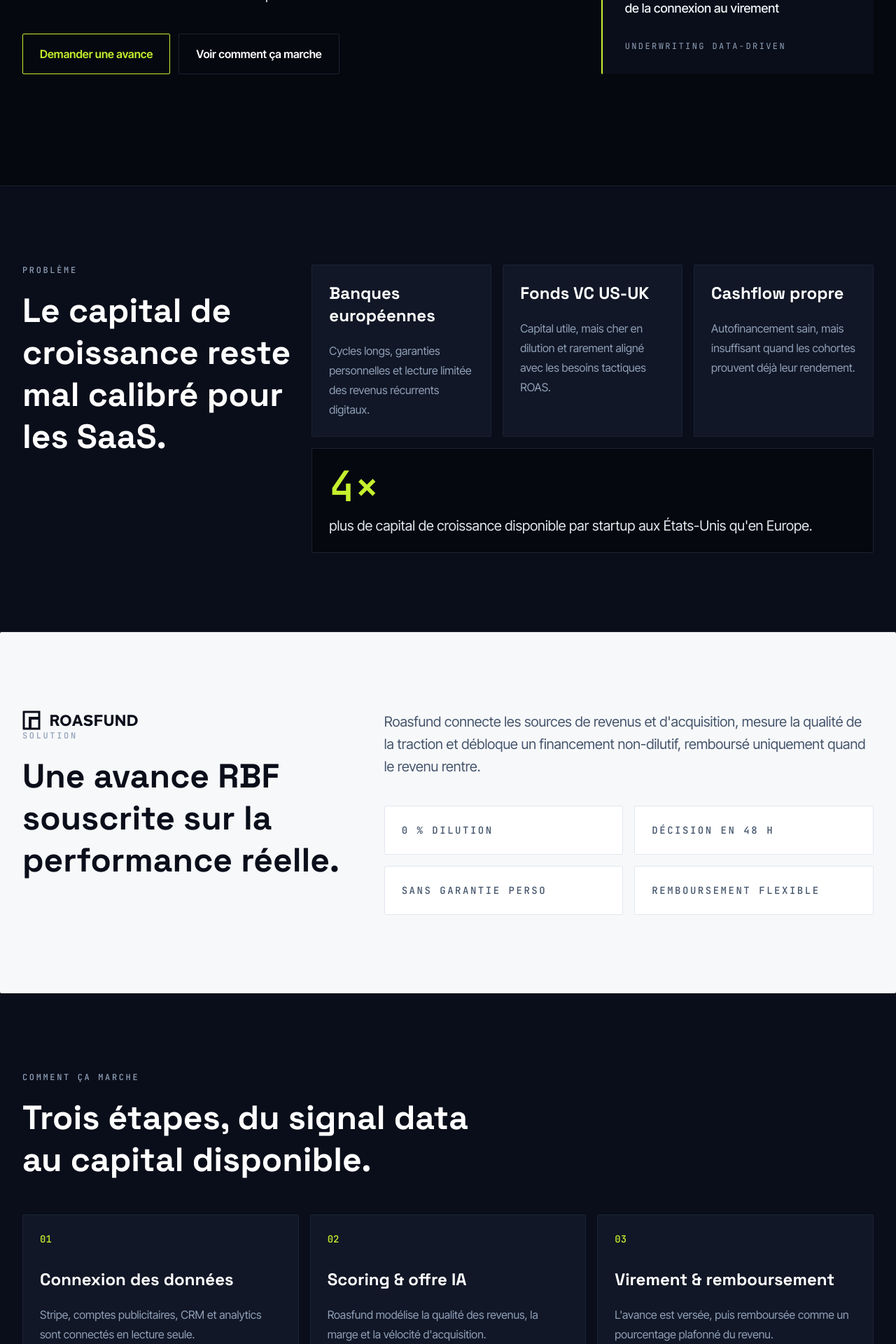
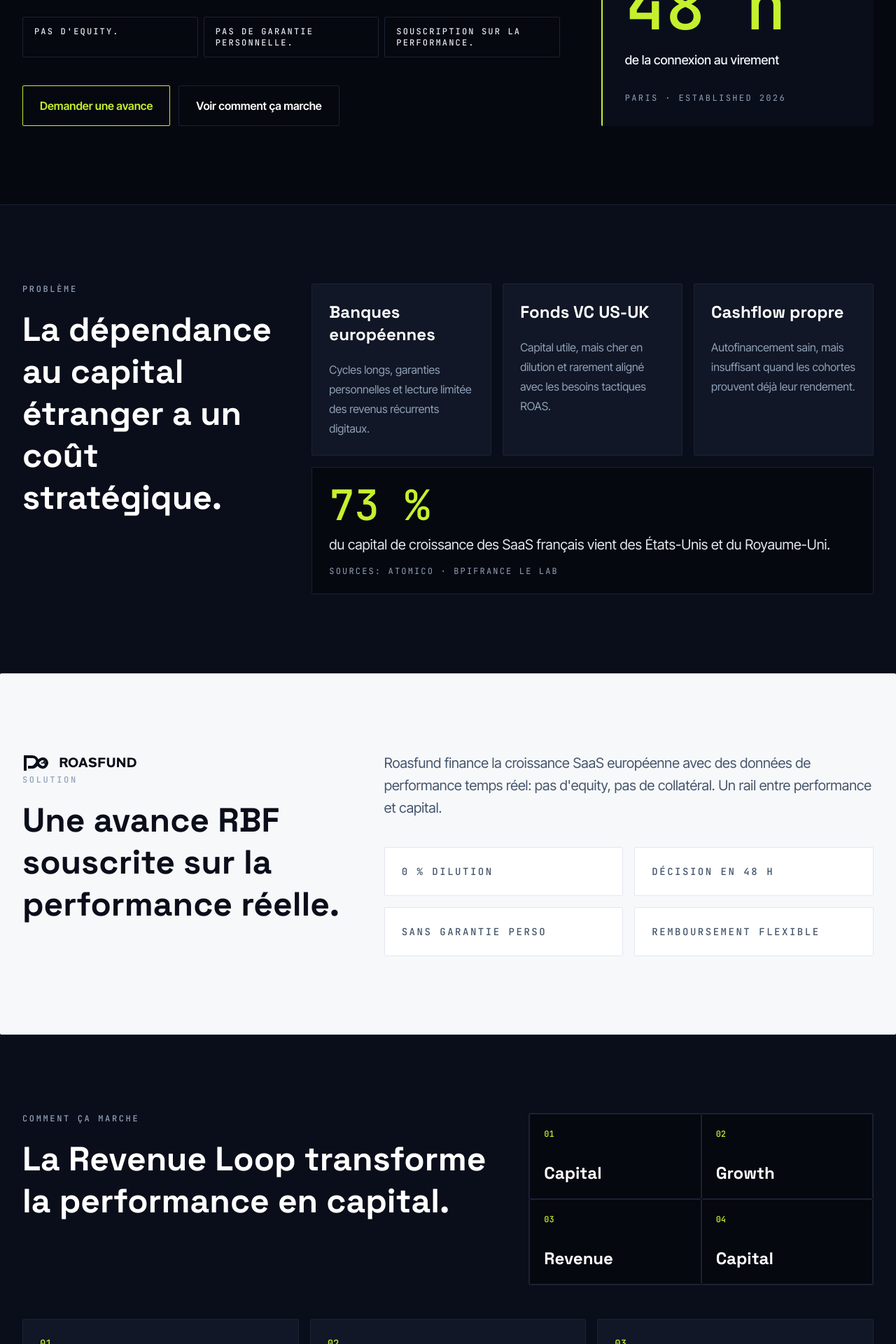
Before and after one commit to magicaiweb/magicai-roasfund, a Next.js app: page / in a window 1280 px wide. Shown: the part 540-2460 px from the top of the page at 70% size. Built offline with nearby package versions, Linux system fonts and the light colour scheme.

Commit message:
Align Roasfund page with brand book

```diff
--- a/app/page.tsx
+++ b/app/page.tsx
@@ -23,6 +23,12 @@
   },
 ];
 
+const manifesto = [
+  "Pas d'equity.",
+  "Pas de garantie personnelle.",
+  "Souscription sur la performance.",
+];
+
 const features = [
   "0 % dilution",
   "Décision en 48 h",
@@ -32,24 +38,35 @@
 
 const steps = [
   {
-    title: "Connexion des données",
-    copy: "Stripe, comptes publicitaires, CRM et analytics sont connectés en lecture seule.",
+    title: "Underwrite by data",
+    copy: "Les données Stripe, ad accounts et CRM connectées pilotent chaque décision: mesurable, actuelle, transparente.",
   },
   {
-    title: "Scoring & offre IA",
-    copy: "Roasfund modélise la qualité des revenus, la marge et la vélocité d'acquisition.",
+    title: "Repay by revenue",
+    copy: "Un pourcentage fixe du revenu jusqu'au règlement de l'avance. Aligné avec la croissance réelle d'un SaaS.",
   },
   {
-    title: "Virement & remboursement",
-    copy: "L'avance est versée, puis remboursée comme un pourcentage plafonné du revenu.",
+    title: "Operate sovereign",
+    copy: "Infrastructure européenne, base de capital européenne, régime réglementaire européen: par conception.",
   },
 ];
 
 const marketStats = [
-  { value: "30 000+", label: "SaaS européens adressables" },
-  { value: "€85 Mds", label: "revenus récurrents logiciels" },
-  { value: "€12 Mds", label: "marché RBF estimé en 2027" },
-  { value: "68 %", label: "fondateurs ouverts au non-dilutif" },
+  { value: "30 000+", label: "SaaS actifs en Europe" },
+  { value: "≈6 000", label: "sièges en France" },
+  { value: "€85 Mds", label: "revenus SaaS agrégés, 2025" },
+  { value: "€12 Mds", label: "marché RBF européen projeté 2027" },
+  { value: "+22 %", label: "croissance YoY moyenne pondérée" },
+  { value: "68 %", label: "fondateurs EU ouverts au non-dilutif" },
+];
+
+const revenueLoop = ["Capital", "Growth", "Revenue", "Capital"];
+
+const audiences = [
+  "Fondateurs SaaS €2M-€20M ARR",
+  "CFO et finance teams scale-up",
+  "Investisseurs institutionnels",
+  "Bpifrance, French Tech, incubateurs",
 ];
 
 function Logo({ variant = "lime" }: { variant?: "lime" | "ink" }) {
@@ -61,9 +78,9 @@
           : "/websites/roasfund/logo-ink.svg"
       }
       alt="Roasfund"
-      width={170}
-      height={28}
-      className="h-7 w-auto"
+      width={196}
+      height={32}
+      className="h-8 w-auto"
       priority={variant === "lime"}
     />
   );
@@ -116,8 +133,19 @@
               Capital de croissance non-dilutif pour les SaaS européens.
             </h1>
             <p className="mt-7 max-w-2xl text-xl leading-8 text-slate-200">
-              Financement adossé aux revenus et à la performance ROAS.
+              Une nouvelle infrastructure de croissance: du capital aligné avec les revenus,
+              pas avec la dilution.
             </p>
+            <div className="mt-8 grid max-w-3xl gap-2 sm:grid-cols-3">
+              {manifesto.map((line) => (
+                <p
+                  key={line}
+                  className="border border-[#1A2234] px-4 py-3 font-mono text-xs font-medium uppercase tracking-[0.18em] text-slate-200"
+                >
+                  {line}
+                </p>
+              ))}
+            </div>
             <div className="mt-10 flex flex-col gap-3 sm:flex-row">
               <a
                 href="#contact"
@@ -141,7 +169,7 @@
               de la connexion au virement
             </p>
             <p className="mt-8 font-mono text-xs uppercase tracking-[0.2em] text-slate-400">
-              underwriting data-driven
+              Paris · Established 2026
             </p>
           </aside>
         </div>
@@ -152,7 +180,7 @@
           <div className="col-span-12 lg:col-span-4">
             <SectionLabel>Problème</SectionLabel>
             <h2 className="mt-5 font-headline text-4xl font-bold leading-tight text-white md:text-5xl">
-              Le capital de croissance reste mal calibré pour les SaaS.
+              La dépendance au capital étranger a un coût stratégique.
             </h2>
           </div>
           <div className="col-span-12 grid gap-4 md:grid-cols-3 lg:col-span-8">
@@ -163,9 +191,12 @@
               </article>
             ))}
             <div className="border border-[#1A2234] bg-[#06080F] p-6 md:col-span-3">
-              <p className="font-mono text-6xl font-medium text-[#C5F02E]">4×</p>
+              <p className="font-mono text-6xl font-medium text-[#C5F02E]">73 %</p>
               <p className="mt-3 max-w-3xl text-xl text-slate-200">
-                plus de capital de croissance disponible par startup aux États-Unis qu&apos;en Europe.
+                du capital de croissance des SaaS français vient des États-Unis et du Royaume-Uni.
+              </p>
+              <p className="mt-4 font-mono text-xs uppercase tracking-[0.18em] text-slate-400">
+                Sources: Atomico · Bpifrance Le Lab
               </p>
             </div>
           </div>
@@ -183,9 +214,8 @@
           </div>
           <div className="col-span-12 lg:col-span-7">
             <p className="max-w-3xl text-xl leading-8 text-slate-600">
-              Roasfund connecte les sources de revenus et d&apos;acquisition, mesure la qualité de la
-              traction et débloque un financement non-dilutif, remboursé uniquement quand le revenu
-              rentre.
+              Roasfund finance la croissance SaaS européenne avec des données de performance
+              temps réel: pas d&apos;equity, pas de collatéral. Un rail entre performance et capital.
             </p>
             <div className="mt-10 grid gap-4 sm:grid-cols-2">
               {features.map((feature) => (
@@ -206,8 +236,23 @@
             <div className="col-span-12 md:col-span-7">
               <SectionLabel>Comment ça marche</SectionLabel>
               <h2 className="mt-5 font-headline text-4xl font-bold leading-tight md:text-5xl">
-                Trois étapes, du signal data au capital disponible.
+                La Revenue Loop transforme la performance en capital.
               </h2>
+            </div>
+            <div className="col-span-12 md:col-span-5">
+              <div className="grid grid-cols-2 border border-[#1A2234] bg-[#06080F]">
+                {revenueLoop.map((item, index) => (
+                  <div
+                    key={`${item}-${index}`}
+                    className="min-h-28 border border-[#1A2234] p-5"
+                  >
+                    <p className="font-mono text-xs font-medium text-[#C5F02E]">
+                      0{index + 1}
+                    </p>
+                    <p className="mt-8 font-headline text-2xl font-bold">{item}</p>
+                  </div>
+                ))}
+              </div>
             </div>
           </div>
           <div className="mt-12 grid gap-4 md:grid-cols-3">
@@ -227,7 +272,10 @@
       <section id="marche" className="border-y border-[#1A2234] bg-[#06080F]">
         <div className="mx-auto max-w-7xl px-5 py-20 md:px-8 lg:py-28">
           <SectionLabel>Marché</SectionLabel>
-          <div className="mt-8 grid gap-4 md:grid-cols-2 lg:grid-cols-4">
+          <h2 className="mt-5 max-w-4xl font-headline text-4xl font-bold leading-tight md:text-5xl">
+            Une opportunité européenne de €12 milliards, aujourd&apos;hui.
+          </h2>
+          <div className="mt-8 grid gap-4 md:grid-cols-2 lg:grid-cols-3">
             {marketStats.map((stat) => (
               <div key={stat.value} className="border border-[#1A2234] p-6">
                 <p className="font-mono text-4xl font-medium text-white">{stat.value}</p>
@@ -241,16 +289,16 @@
       <section id="equipe" className="bg-[#0A0E1A]">
         <div className="mx-auto grid max-w-7xl grid-cols-12 gap-6 px-5 py-20 md:px-8 lg:py-28">
           <div className="col-span-12 lg:col-span-5">
-            <SectionLabel>Souveraineté</SectionLabel>
+            <SectionLabel>Vision souveraine</SectionLabel>
             <h2 className="mt-5 font-headline text-4xl font-bold leading-tight md:text-5xl">
-              Une infrastructure financière européenne par conception.
+              L&apos;infrastructure financière par défaut des économies de performance européennes.
             </h2>
           </div>
           <div className="col-span-12 lg:col-span-7">
             <p className="text-xl leading-8 text-slate-200">
-              Roasfund est pensé pour les contraintes des fondateurs, investisseurs et régulateurs
-              européens: gouvernance RGPD, architecture compatible SecNumCloud, parcours de
-              conformité ACPR et underwriting explicable.
+              Là où les entreprises digitales accèdent au capital à la vitesse du revenu, sur les
+              termes de leurs données. Roasfund construit une alternative souveraine: conformité ACPR
+              par design, attribution ROAS post-cookie et infrastructure cloud européenne.
             </p>
             <div className="mt-10 grid gap-4 sm:grid-cols-3">
               {["RGPD", "SecNumCloud", "ACPR"].map((item) => (
@@ -260,6 +308,18 @@
                   </p>
                 </div>
               ))}
+            </div>
+            <div className="mt-10 border border-[#1A2234] bg-[#111726] p-6">
+              <p className="font-mono text-xs font-medium uppercase tracking-[0.2em] text-slate-400">
+                Audiences clés
+              </p>
+              <div className="mt-6 grid gap-3 sm:grid-cols-2">
+                {audiences.map((audience) => (
+                  <p key={audience} className="border border-[#1A2234] px-4 py-3 text-slate-200">
+                    {audience}
+                  </p>
+                ))}
+              </div>
             </div>
           </div>
         </div>
```
Also changed, not shown: public/logo-ink.svg, public/logo-lime.svg.
